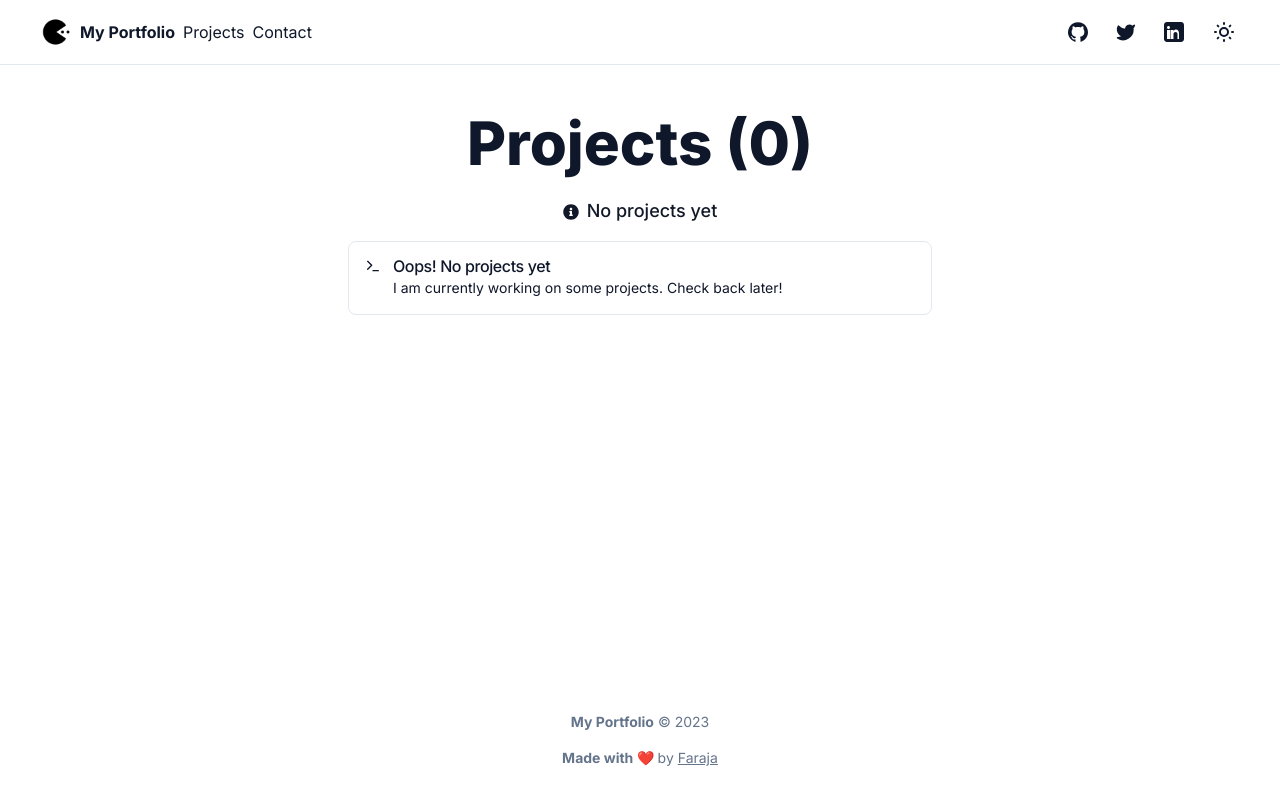
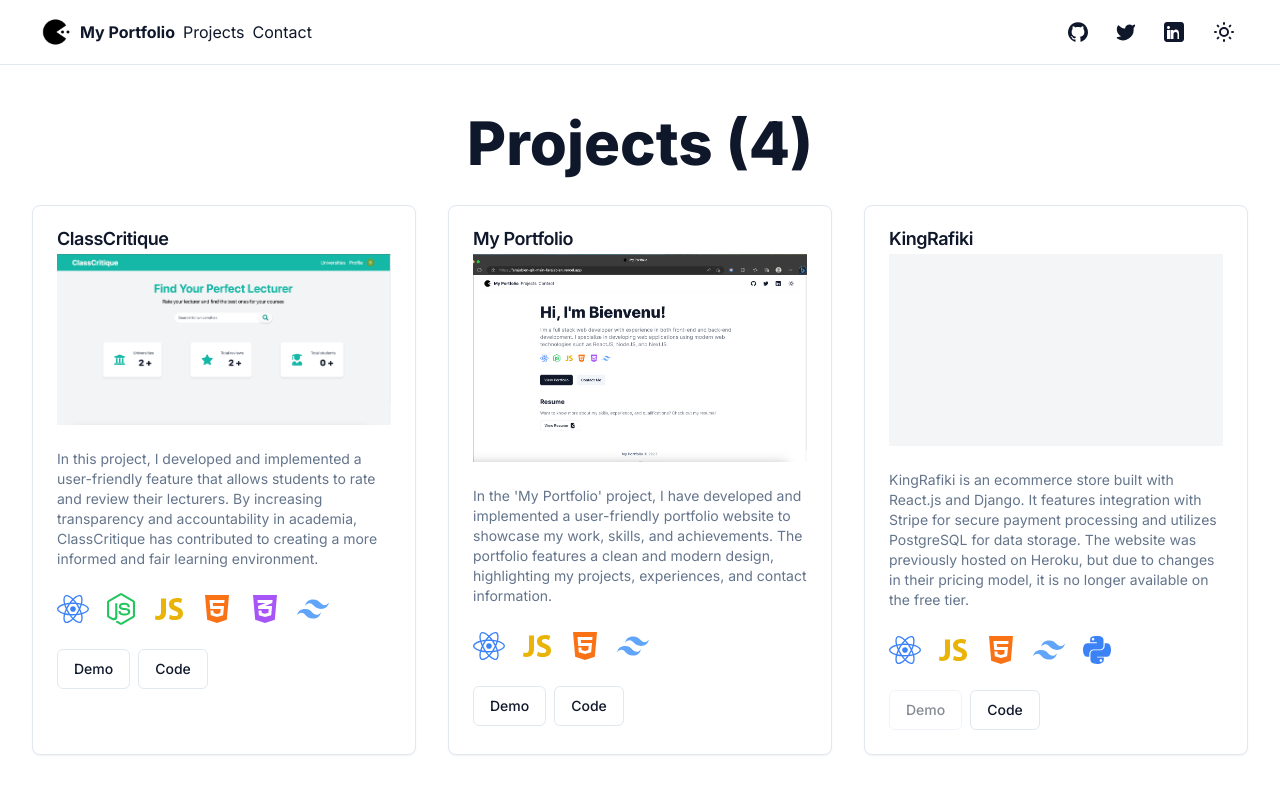
Before and after one commit to farajabien/portfolio, a Next.js app: page /projects in a window 1280 px wide. Shown: the top 785 px of the page. Built offline with nearby package versions, Linux system fonts and the light colour scheme.

Commit message:
added technologies

```diff
--- a/app/projects/page.tsx
+++ b/app/projects/page.tsx
@@ -1,6 +1,16 @@
+import Image from "next/image"
 import Link from "next/link"
 import { Terminal, Waves } from "lucide-react"
-import { FaInfoCircle } from "react-icons/fa"
+import {
+  FaCss3Alt,
+  FaHtml5,
+  FaInfoCircle,
+  FaNodeJs,
+  FaPython,
+  FaReact,
+} from "react-icons/fa"
+import { IoLogoJavascript } from "react-icons/io"
+import { SiTailwindcss } from "react-icons/si"
 
 import { Alert, AlertDescription, AlertTitle } from "@/components/ui/alert"
 import { Button } from "@/components/ui/button"
@@ -14,14 +24,73 @@ import {
 } from "@/components/ui/card"
 
 const projects: any[] = [
-  // {
-  //   title: "ClassCritique",
-  //   description:
-  //     "Developed and implemented a user-friendly feature for students to rate and review their lecturers, increasing transparency and accountability in academia.",
-  //   image: "/classcritique.jpg",
-  //   demoLink: "https://class-critique-client-2.vercel.app/",
-  //   codeLink: "https://github.com/farajabien/class-critique-client-2",
-  // },
+  {
+    title: "ClassCritique",
+    description:
+      "In this project, I developed and implemented a user-friendly feature that allows students to rate and review their lecturers. By increasing transparency and accountability in academia, ClassCritique has contributed to creating a more informed and fair learning environment.",
+    tech: (
+      <div className="mt-6 flex flex-row space-x-4">
+        <FaReact size={32} className="text-blue-500" />
+        <FaNodeJs size={32} className="text-green-500" />
+        <IoLogoJavascript size={32} className="text-yellow-500" />
+        <FaHtml5 size={32} className="text-orange-500" />
+        <FaCss3Alt size={32} className="text-purple-500" />
+        <SiTailwindcss size={32} className="text-blue-400" />
+      </div>
+    ),
+    image: "/classcritique.png",
+    demoLink: "https://class-critique-client-2.vercel.app/",
+    codeLink: "https://github.com/farajabien/class-critique-client-2",
+  },
+  {
+    title: "My Portfolio",
+    description:
+      "In the 'My Portfolio' project, I have developed and implemented a user-friendly portfolio website to showcase my work, skills, and achievements. The portfolio features a clean and modern design, highlighting my projects, experiences, and contact information.",
+    tech: (
+      <div className="mt-6 flex flex-row space-x-4">
+        <FaReact size={32} className="text-blue-500" />
+        <IoLogoJavascript size={32} className="text-yellow-500" />
+        <FaHtml5 size={32} className="text-orange-500" />
+        <SiTailwindcss size={32} className="text-blue-400" />
+      </div>
+    ),
+    image: "/portfolio.png",
+    demoLink: "https://farajabien.vercel.app/",
+    codeLink: "https://github.com/farajabien/portfolio",
+  },
+  {
+    title: "KingRafiki",
+    description:
+      "KingRafiki is an ecommerce store built with React.js and Django. It features integration with Stripe for secure payment processing and utilizes PostgreSQL for data storage. The website was previously hosted on Heroku, but due to changes in their pricing model, it is no longer available on the free tier.",
+    tech: (
+      <div className="mt-6 flex flex-row space-x-4">
+        <FaReact size={32} className="text-blue-500" />
+        <IoLogoJavascript size={32} className="text-yellow-500" />
+        <FaHtml5 size={32} className="text-orange-500" />
+        <SiTailwindcss size={32} className="text-blue-400" />
+        <FaPython size={32} className="text-blue-500" />
+      </div>
+    ),
+    // image: "",
+    demoLink: "",
+    codeLink: "https://github.com/farajabien/kingrafiki",
+  },
+  {
+    title: "Diego's Blog",
+    description:
+      "Diego's Blog is a blog website built with React.js. It features a clean and modern design, providing a visually pleasing reading experience for visitors. The blog showcases a collection of articles and posts covering various topics such as technology, lifestyle, and personal experiences. With user-friendly navigation and engaging content, Diego's Blog aims to inform and inspire readers with valuable insights and perspectives.",
+    tech: (
+      <div className="mt-6 flex flex-row space-x-4">
+        <FaReact size={32} className="text-blue-500" />
+        <IoLogoJavascript size={32} className="text-yellow-500" />
+        <FaHtml5 size={32} className="text-orange-500" />
+        <SiTailwindcss size={32} className="text-blue-400" />
+      </div>
+    ),
+    image: "/diegoblog.png",
+    demoLink: "https://farajabien.github.io/my-blog-react/",
+    codeLink: "https://github.com/farajabien/my-blog-react/tree/master",
+  },
 ]
 
 export default function ProjectsPage() {
@@ -51,27 +120,44 @@ export default function ProjectsPage() {
             <Card key={project.title}>
               <CardHeader>
                 <CardTitle>{project.title}</CardTitle>
+                {project.image ? (
+                  <Image
+                    src={project.image}
+                    alt={project.title}
+                    width={500}
+                    height={300}
+                  />
+                ) : (
+                  <div className="h-48 w-full animate-pulse bg-gray-100 dark:bg-gray-800 "></div>
+                )}
               </CardHeader>
               <CardContent>
                 <CardDescription>{project.description}</CardDescription>
+                {project.tech}
               </CardContent>
               <CardFooter>
+                <Button
+                  variant="outline"
+                  className="mr-2"
+                  disabled={project.demoLink === ""}
+                >
                   <Link
                     href={project.demoLink}
                     target="_blank"
                     rel="noopener noreferrer"
                   >
-                  <Button variant="outline" className="mr-2">
                     Demo
+                  </Link>
                 </Button>
-                </Link>
+                <Button variant="outline" disabled={project.codeLink === ""}>
                   <Link
                     href={project.codeLink}
                     target="_blank"
                     rel="noopener noreferrer"
                   >
-                  <Button variant="outline">Code</Button>
+                    Code
                   </Link>
+                </Button>
               </CardFooter>
             </Card>
           ))}
```
Also changed, not shown: public/diegoblog.png (added), public/portfolio.png (added). Lines whose indentation alone changed are shown as unchanged.
